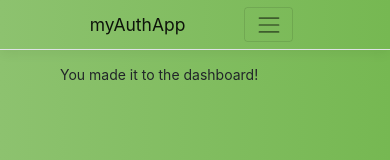
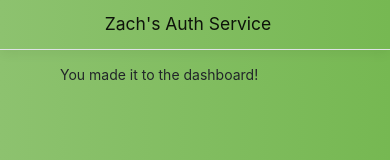
Before and after one commit to ZacharyWM/AuthServiceProxy, a React (Create React App) app in the folder myAuthApp/ClientApp/: page /dashboard in a window 390 px wide. Shown: the top 160 px of the page. Built offline with nearby package versions, Linux system fonts and the light colour scheme.

Commit message:
Code cleanup

```diff
--- a/myAuthApp/ClientApp/package.json
+++ b/myAuthApp/ClientApp/package.json
@@ -16,7 +16,7 @@
     "react-scripts": "^3.4.1",
     "reactstrap": "^8.4.1",
     "rimraf": "^2.6.2",
-    "query-string":"6.13.1"
+    "query-string": "6.13.1"
   },
   "devDependencies": {
     "ajv": "^6.9.1",
--- a/myAuthApp/ClientApp/src/components/Login.js
+++ b/myAuthApp/ClientApp/src/components/Login.js
@@ -12,7 +12,9 @@ export const Login = (props) => {
   return (
     <div className="login-page">
       <div className="form">
-        { showLogin &&
+      <GoogleButton onClick={() => window.location.href = googleEndpoints.auth} />
+
+        {/* { showLogin &&
           <LoginForm
             loginInfo={loginInfo}
             setLoginInfo={setLoginInfo}
@@ -25,7 +27,7 @@ export const Login = (props) => {
             setSignUpInfo={setSignUpInfo}
             setShowLogin={setShowLogin }
             />
-        }
+        }        */}
       </div>
     </div>
   )
--- a/myAuthApp/ClientApp/src/components/NavMenu.js
+++ b/myAuthApp/ClientApp/src/components/NavMenu.js
@@ -9,26 +9,27 @@ export class NavMenu extends Component {
   constructor (props) {
     super(props);
 
-    this.toggleNavbar = this.toggleNavbar.bind(this);
-    this.state = {
-      collapsed: true
-    };
+    // this.toggleNavbar = this.toggleNavbar.bind(this);
+    // this.state = {
+    //   collapsed: true
+    // };
   }
 
-  toggleNavbar () {
-    this.setState({
-      collapsed: !this.state.collapsed
-    });
-  }
+  // toggleNavbar () {
+  //   this.setState({
+  //     collapsed: !this.state.collapsed
+  //   });
+  // }
 
   render () {
     return (
       <header>
         <Navbar className="navbar-expand-sm navbar-toggleable-sm ng-white border-bottom box-shadow mb-3" light>
           <Container>
-            <NavbarBrand tag={Link} to="/">myAuthApp</NavbarBrand>
-            <NavbarToggler onClick={this.toggleNavbar} className="mr-2" />
-            <Collapse className="d-sm-inline-flex flex-sm-row-reverse" isOpen={!this.state.collapsed} navbar>
+            <NavbarBrand tag={Link} to="/">Zach's Auth Service</NavbarBrand>
+            <Collapse className="d-sm-inline-flex flex-sm-row-reverse" navbar>
+
+            {/* <NavbarToggler onClick={this.toggleNavbar} className="mr-2" />
               <ul className="navbar-nav flex-grow">
                 <NavItem>
                   <NavLink tag={Link} className="text-dark" to="/">Home</NavLink>
@@ -39,7 +40,7 @@ export class NavMenu extends Component {
                 <NavItem>
                   <NavLink tag={Link} className="text-dark" to="/fetch-data">Fetch data</NavLink>
                 </NavItem>
-              </ul>
+              </ul>*/}
             </Collapse>
           </Container>
         </Navbar>
```
Also changed, not shown: 2 other files (tests, documents, lock files or other folders).
